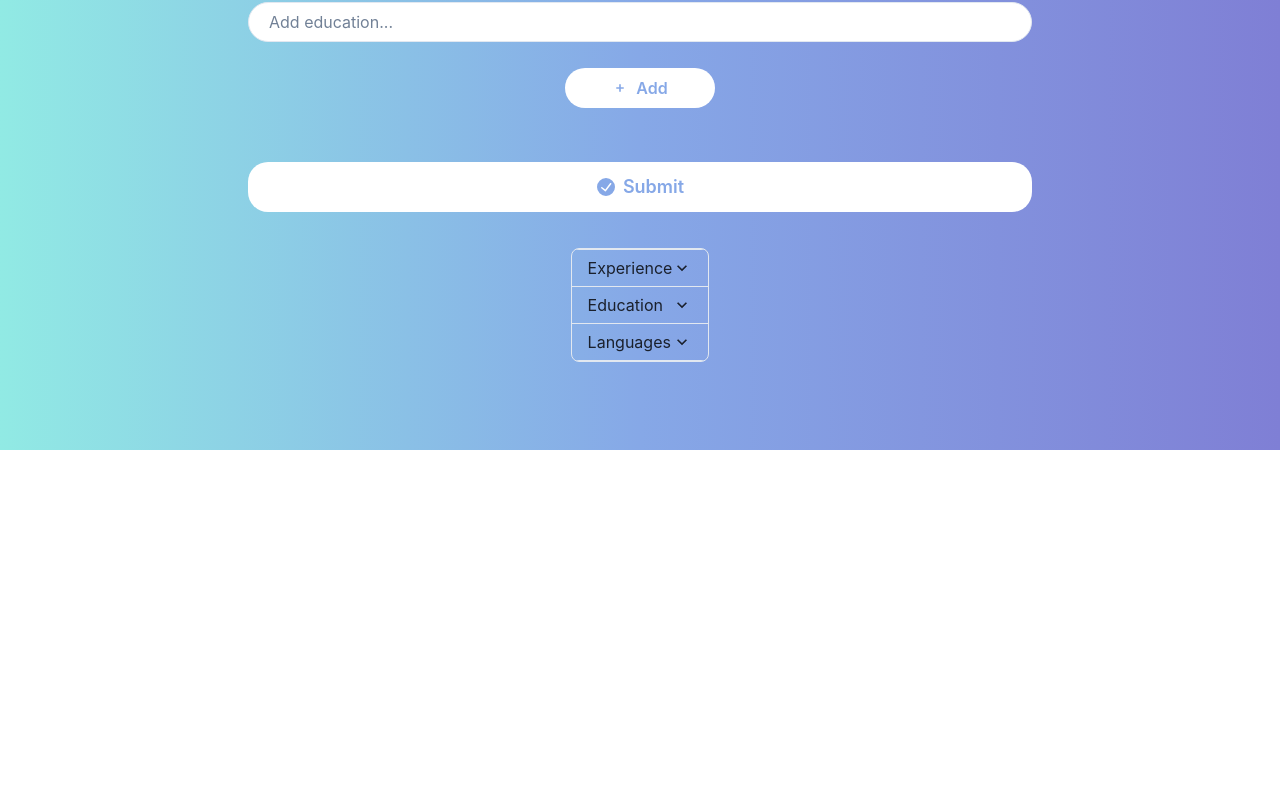
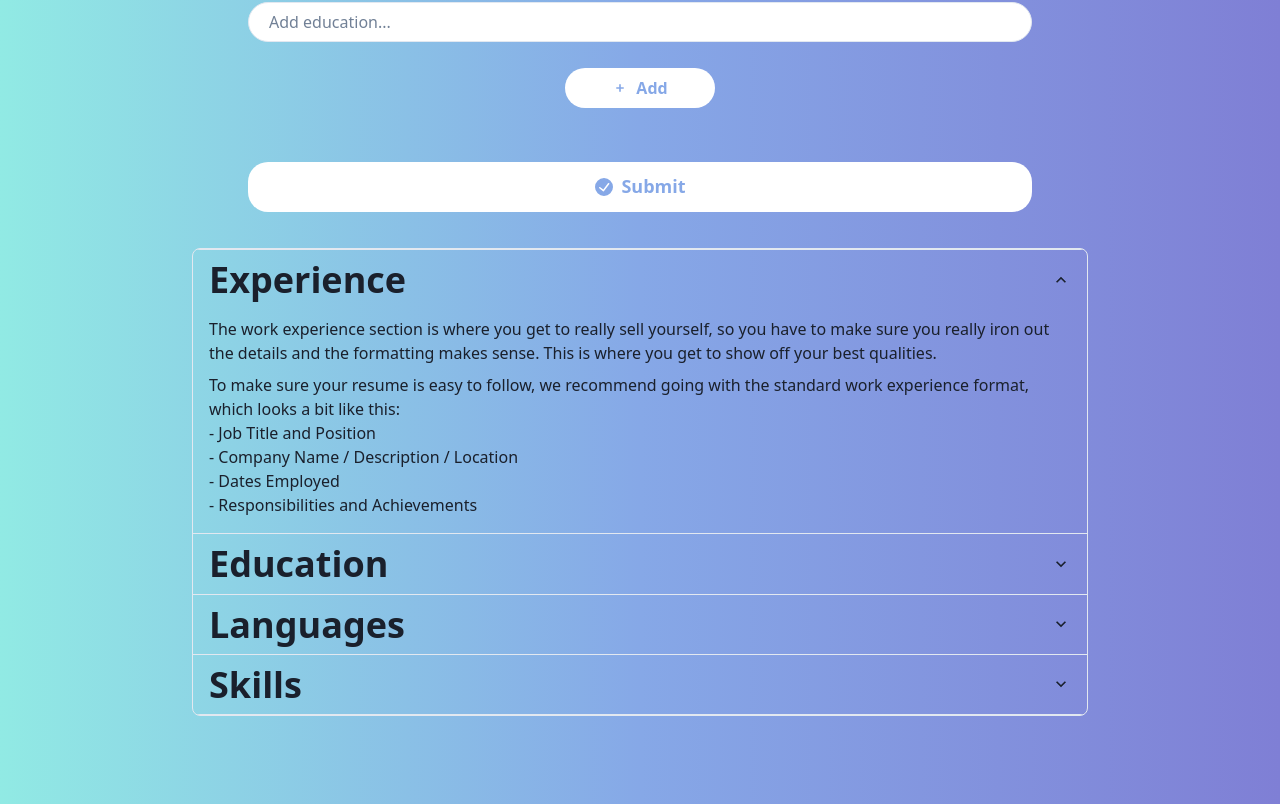
Before and after one commit to PoC-Community/software-pool-rush-cv-generator, a React (Create React App) app in the folder front-end/: page /create in a window 1280 px wide. Shown: the part 866-1670 px from the top of the page. Before the commit the page ends 1316 px from the top, so only its background shows below. Built offline with nearby package versions, Linux system fonts and the light colour scheme; sample sign-in values are in the browser's storage.

Commit message:
[UPD] Help page for form components

```diff
--- a/front-end/src/pages/HelpPage.tsx
+++ b/front-end/src/pages/HelpPage.tsx
@@ -1,71 +1,125 @@
-import { Box, Heading, Accordion, AccordionButton, AccordionIcon, AccordionItem, AccordionPanel } from '@chakra-ui/react';
+import { Highlight, Text, Box, Heading, Accordion, AccordionButton, AccordionIcon, AccordionItem, AccordionPanel } from '@chakra-ui/react';
 
 const Help = () : JSX.Element => (
-    <Box maxW='sm' borderWidth='1px' borderRadius='lg' overflow='hidden'>
-        <Accordion>
+    <Box maxW='4xl' borderWidth='1px' borderRadius='lg' overflow='hidden'>
+        <Accordion defaultIndex={[0]} allowMultiple>
             <AccordionItem>
+                <AccordionButton>
+                    <Box textAlign='left' width="894px">
                         <Heading>
-                    <AccordionButton>
-                        <Box as="span" flex='1' textAlign='left'>
                             Experience
+                        </Heading>
                     </Box>
                     <AccordionIcon />
                 </AccordionButton>
-                </Heading>
                 <AccordionPanel pb={4}>
+                    <Text>
                         The work experience section is where you get to really sell yourself, so you have to make sure you really iron out the details and the formatting makes sense.
                         This is where you get to show off your best qualities.
+                        <Box boxSize='2'/>
                         To make sure your resume is easy to follow, we recommend going with the standard work experience format, which looks a bit like this:
+                        <br />
                         - Job Title and Position
+                        <br />
                         - Company Name / Description / Location
+                        <br />
                         - Dates Employed
+                        <br />
                         - Responsibilities and Achievements
+                    </Text>
                 </AccordionPanel>
             </AccordionItem>
             <AccordionItem>
-                <Heading>
                 <AccordionButton>
                     <Box as="span" flex='1' textAlign='left'>
+                        <Heading>
                             Education
+                        </Heading>
                     </Box>
                     <AccordionIcon />
                 </AccordionButton>
-                </Heading>
                 <AccordionPanel pb={4}>
+                    <Text>
                         There's more than one way to format your education section, depending on the amount of work experience you have and what details may be most relevant to the job you're applying for.
                         For each school you have attended, consider including some combination of the following (always include the three highlighted items):
-                - School name*
-                - Degree obtained*
-                - Location*
+                        <br />
+                        <Highlight query='School name' styles={{ px: '2', py: '1', rounded: 'full', bg: 'teal.100' }}>
+                        - School name
+                        </Highlight>
+                        <br />
+                        <Highlight query='Degree obtained' styles={{ px: '2', py: '1', rounded: 'full', bg: 'teal.100' }}>
+                        - Degree obtained
+                        </Highlight>
+                        <br />
+                        <Highlight query='Location' styles={{ px: '2', py: '1', rounded: 'full', bg: 'teal.100' }}>
+                        - Location
+                        </Highlight>
+                        <br />
                         - Dates attended or graduation date
+                        <br />
                         - Field of study (major and minors)
+                        <br />
                         - GPA (based on your results, see what makes you look best)
+                        <br />
                         - Honors, achievements, relevant coursework, extracurricular activities, or study abroad programs
+                        <br />
+                        <br />
                         Rank your highest degrees first and continue in reverse chronological order.
-                And remember, when ranking your educational achievements, it's not necessary to list your high school graduation if you have completed a college degree. If you haven't completed college, list your high school education.
+                        And remember, when ranking your educational achievements, it's not necessary to list your high school graduation
+                        <br />
+                        if you have completed a college degree. If you haven't completed college, list your high school education.
+                    </Text>
                 </AccordionPanel>
             </AccordionItem>
             <AccordionItem>
-                <Heading>
                 <AccordionButton>
                     <Box as="span" flex='1' textAlign='left'>
+                        <Heading>
                             Languages
+                        </Heading>
                     </Box>
                     <AccordionIcon />
                 </AccordionButton>
+            <AccordionPanel pb={4}>
+                <Text>
+                    When listing your languages, consider how you can rate yourself. You can say that you are:
+                    <br />
+                    - Native
+                    <br />
+                    - Fluent
+                    <br />
+                    - Proficient
+                    <br />
+                    - Intermediate
+                    <br />
+                    - Beginner
+                    <br />
+                    <br />
+                    or you can simply your level based language levels as so:
+                    <br />
+                    - A1/A2 ("Basic User")
+                    <br />
+                    - B1/B2 ("Independent User")
+                    <br />
+                    - C1/C2 ("Proficient User")
+                    <br />
+                    They're not going to take up a lot of space in your resume, so we want you to include this section whether you're confident about your language skills or not.
+                </Text>
+            </AccordionPanel>
+        </AccordionItem>
+        <AccordionItem>
+            <AccordionButton>
+                <Box as="span" flex='1' textAlign='left'>
+                    <Heading>
+                        Skills
                     </Heading>
+                </Box>
+                <AccordionIcon />
+            </AccordionButton>
             <AccordionPanel pb={4}>
-                When listing your languages, consider how you can rate yourself. You can say that you are:
-                - Native
-                - Fluent
-                - Proficient
-                - Intermediate
-                - Beginner
-                or you can simply your level based language levels as so:
-                - A1/A2 ("Basic User")
-                - B1/B2 ("Independent User")
-                - C1/C2 ("Proficient User")
-                They're not going to take up a lot of space in your resume, so we want you to include this section whether you're confident about your language skills or not.
+                <Text>
+                    Your skills must consist of a balanced number of soft skills and hard skills or technical skills.
+                </Text>
             </AccordionPanel>
         </AccordionItem>
     </Accordion>
--- a/front-end/src/theme/index.ts
+++ b/front-end/src/theme/index.ts
@@ -10,4 +10,9 @@ const breakpoints = {
 	'2xl': '1440px',
 };
 
-export default extendTheme({ breakpoints });
+const fonts = {
+	heading: '',
+	body: '',
+};
+
+export default extendTheme({ breakpoints, fonts });
```
Lines whose indentation alone changed are shown as unchanged.
